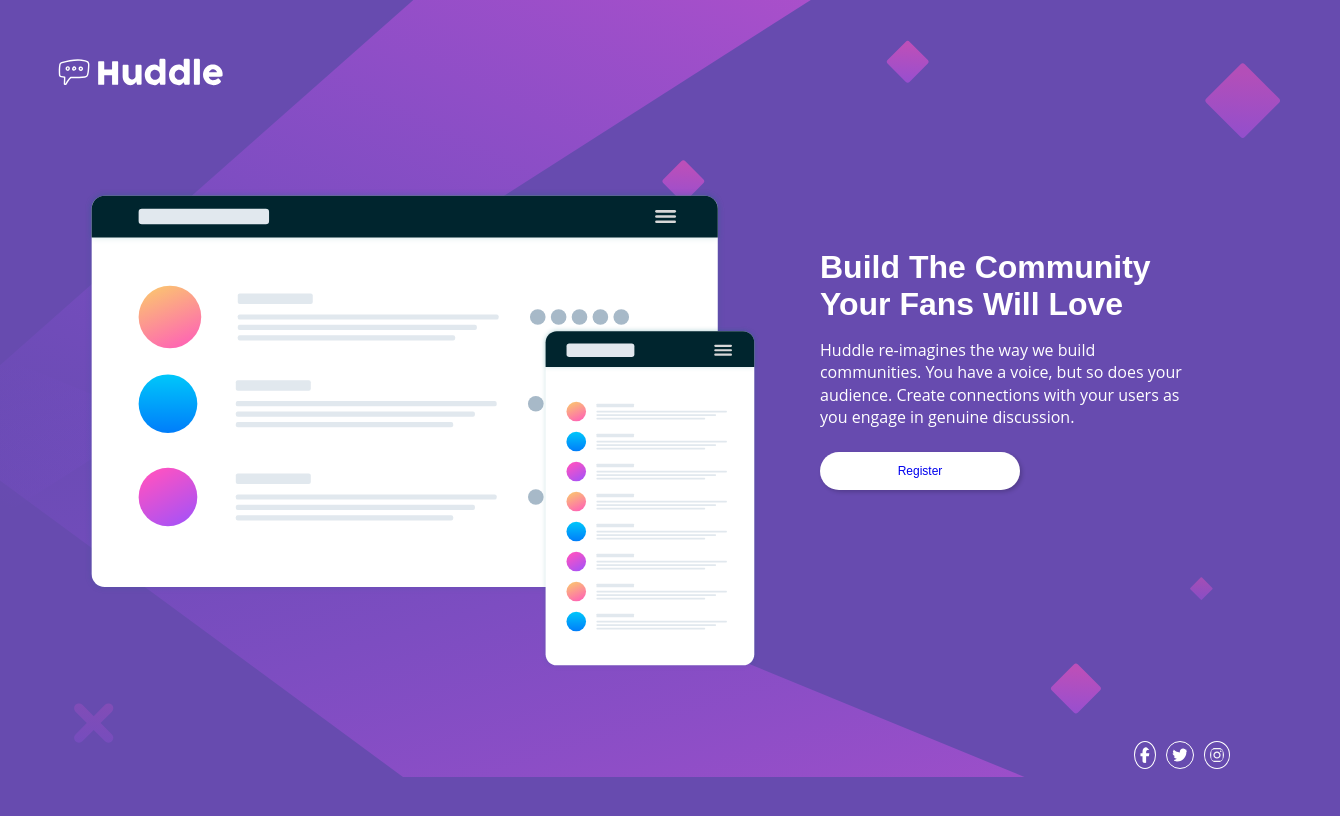
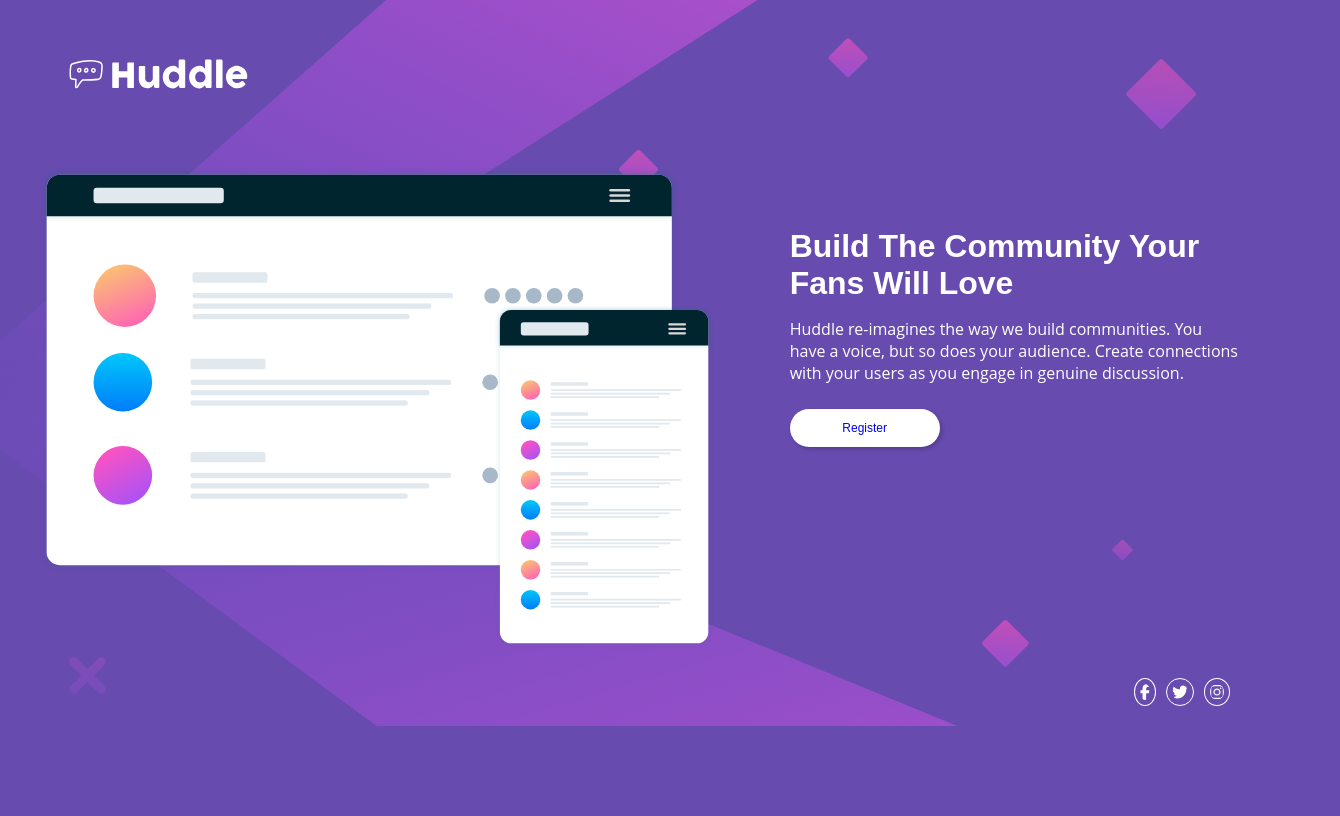
Before and after one commit to mikewil245/huddle-landing-page-with-single-introductory-section-master, a website: page index.html in a window 1280 px wide. Shown: the whole page, 1340 px wide, since content can reach past the window. Drawn offline with nearby package versions, Linux system fonts and the light colour scheme.

Commit message:
redid the layout

```diff
--- a/styles.css
+++ b/styles.css
@@ -41,12 +41,21 @@ header {
 
 .huddle-container {
   margin: 0 auto;
-  padding: 50px;
 }
 
 @media (min-width: 601px) {
   body {
     background-image: url(images/bg-desktop.svg);
+    position: relative;
+
+    overflow-x: hidden;
+  }
+
+  header {
+    margin-bottom: 100px;
+    position: relative;
+    top: 50px;
+    left: 60px;
   }
 
   .huddle-content h1 {
@@ -61,30 +70,35 @@ header {
     max-width: 15%;
   }
 
-  .huddle-container {
-    max-width: 1280px;
+  main {
+    display: flex;
+    justify-content: space-evenly;
   }
 
-  main {
-    max-width: 100%;
-    display: flex;
-    gap: 40px;
-    padding: 20px 35px;
+  main a {
+    width: 150px;
   }
 
   .huddle-content {
-    max-width: 375px;
     margin-top: 80px;
-    margin-left: 20px;
+    max-width: 450px;
   }
 
   .huddle-image {
     margin-top: 20px;
+    flex-shrink: 0;
+  }
+
+  .huddle-image img {
+    max-width: 95%;
   }
 
   footer {
     display: flex;
     gap: 10px;
+    position: relative;
+    bottom: 20px;
+    right: 50px;
     justify-content: flex-end;
   }
 }
@@ -92,6 +106,10 @@ header {
 @media (max-width: 600px) {
   body {
     background-image: url(images/bg-mobile.svg);
+  }
+
+  .huddle-container {
+    padding: 50px;
   }
 
   h1 {
```
